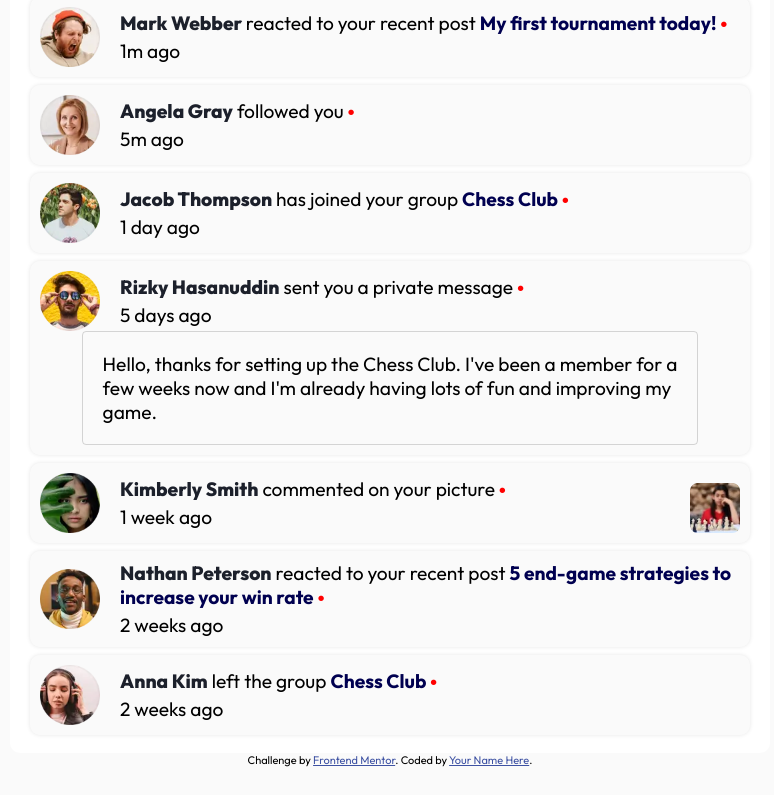
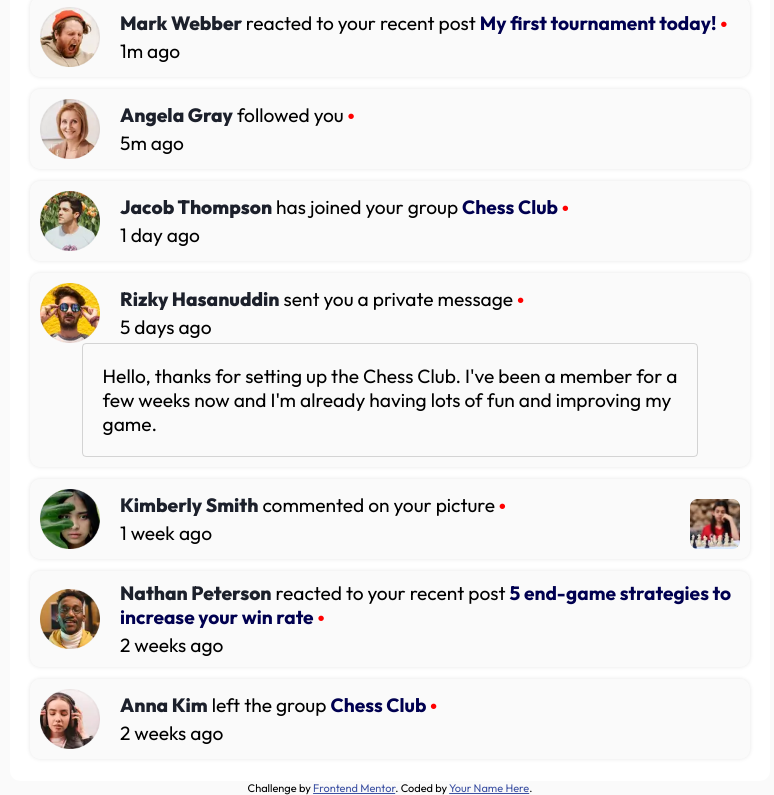
Before and after one commit to andrejicc/FrontendMentor-Notifications-Page, a plain HTML site: page index.html in a window 1280 px wide. Shown: the part 83-878 px from the top of the page, without its empty margins (250-1024 px from the left). Before the commit the page ends 850 px from the top, so only its background shows below. Drawn offline with Linux system fonts and the light colour scheme.

Commit message:
css changes

```diff
--- a/styles.css
+++ b/styles.css
@@ -50,7 +50,7 @@ body{
 
 .notification-div{
   background-color:rgba(231, 231, 231, 0.2);
-  margin-bottom: 8px;
+  margin-bottom: 12px;
   padding: 10px;
   border-radius: 10px;
   display: flex;
```
